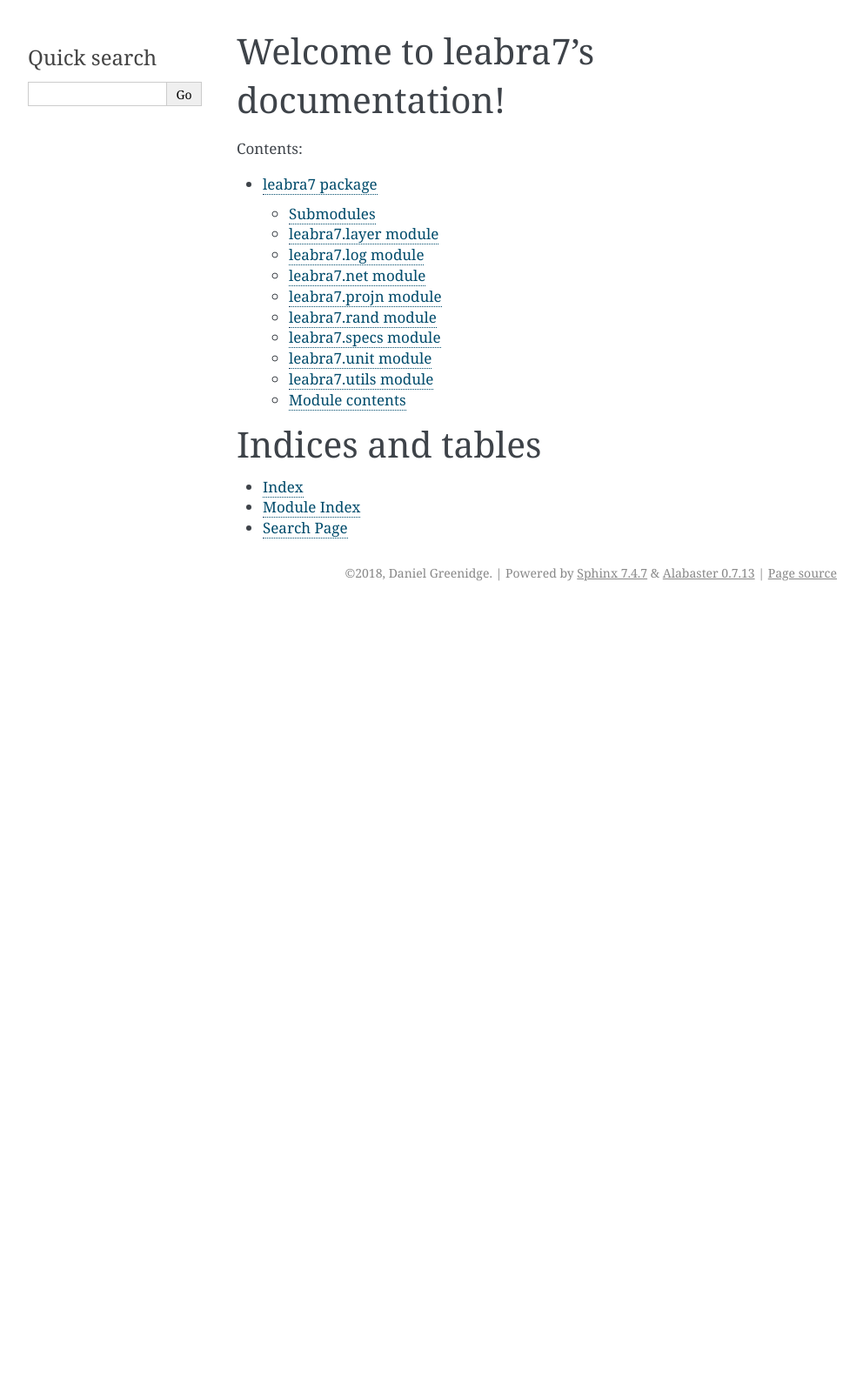
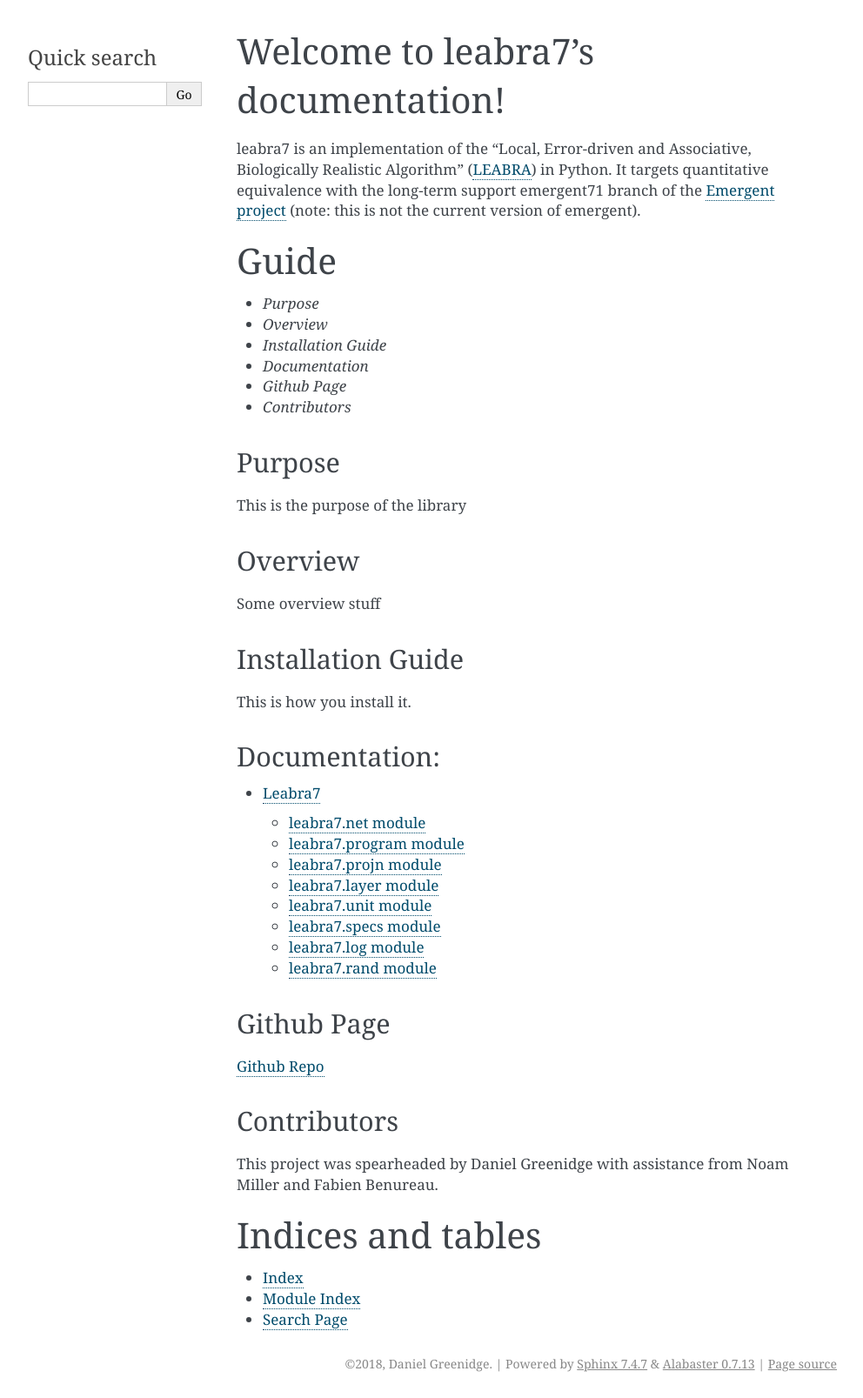
Before and after one commit to cdgreenidge/leabra7, a Sphinx documentation site: the page built from docs/index.rst, in a window 1280 px wide. Shown: the whole page at 87% size, without its empty margins (148-1140 px from the left). Built offline with Sphinx 7.4.7, drawn with Linux system fonts in a browser that asks for light colours; before the commit the page ends 900 px from its top, so only the background shows below that.

Commit message:
Setup welcome page

```diff
--- a/docs/index.rst
+++ b/docs/index.rst
@@ -6,12 +6,69 @@
 Welcome to leabra7's documentation!
 ===================================
 
+leabra7 is an implementation of the
+"Local, Error-driven and Associative, Biologically Realistic Algorithm"
+(`LEABRA <https://grey.colorado.edu/emergent/index.php/Leabra>`_)
+in Python. It targets quantitative equivalence with the long-term
+support emergent71 branch of the
+`Emergent project <https://grey.colorado.edu/emergent/index.php/Main_Page>`_
+(note: this is not the current version of emergent).
+
+Guide
+=====
+
+* `Purpose`
+* `Overview`
+* `Installation Guide`
+* `Documentation`
+* `Github Page`
+* `Contributors`
+
+.. _Purpose:
+
+Purpose
+-------
+
+This is the purpose of the library
+
+.. _Overview:
+
+Overview
+--------
+
+Some overview stuff
+
+.. _Installation_Guide:
+
+Installation Guide
+------------------
+
+This is how you install it.
+
+.. _Documentation:
+
+Documentation:
+--------------
+
 .. toctree::
    :maxdepth: 4
-   :caption: Contents:
 
    leabra7
 
+.. _Github_Page:
+
+Github Page
+-----------
+
+`Github Repo <https://github.com/cdgreenidge/leabra7>`_
+
+.. _Contributors:
+
+Contributors
+-------------
+
+This project was spearheaded by Daniel Greenidge with assistance from Noam Miller
+and Fabien Benureau.
 
 Indices and tables
 ==================
--- a/docs/leabra7.rst
+++ b/docs/leabra7.rst
@@ -1,13 +1,55 @@
-leabra7 package
+Leabra7
 ===============
 
-Submodules
-----------
+.. automodule:: leabra7
+    :members:
+    :undoc-members:
+    :show-inheritance:
+
+leabra7\.net module
+-------------------
+
+.. automodule:: leabra7.net
+    :members:
+    :undoc-members:
+    :show-inheritance:
+
+leabra7\.program module
+---------------------
+
+.. automodule:: leabra7.program
+    :members:
+    :undoc-members:
+    :show-inheritance:
+
+leabra7\.projn module
+---------------------
+
+.. automodule:: leabra7.projn
+    :members:
+    :undoc-members:
+    :show-inheritance:
 
 leabra7\.layer module
 ---------------------
 
 .. automodule:: leabra7.layer
+    :members:
+    :undoc-members:
+    :show-inheritance:
+
+leabra7\.unit module
+--------------------
+
+.. automodule:: leabra7.unit
+    :members:
+    :undoc-members:
+    :show-inheritance:
+
+leabra7\.specs module
+---------------------
+
+.. automodule:: leabra7.specs
     :members:
     :undoc-members:
     :show-inheritance:
@@ -20,21 +62,6 @@ leabra7\.log module
     :undoc-members:
     :show-inheritance:
 
-leabra7\.net module
--------------------
-
-.. automodule:: leabra7.net
-    :members:
-    :undoc-members:
-    :show-inheritance:
-
-leabra7\.projn module
----------------------
-
-.. automodule:: leabra7.projn
-    :members:
-    :undoc-members:
-    :show-inheritance:
 
 leabra7\.rand module
 --------------------
@@ -43,36 +70,3 @@ leabra7\.rand module
     :members:
     :undoc-members:
     :show-inheritance:
-
-leabra7\.specs module
----------------------
-
-.. automodule:: leabra7.specs
-    :members:
-    :undoc-members:
-    :show-inheritance:
-
-leabra7\.unit module
---------------------
-
-.. automodule:: leabra7.unit
-    :members:
-    :undoc-members:
-    :show-inheritance:
-
-leabra7\.utils module
----------------------
-
-.. automodule:: leabra7.utils
-    :members:
-    :undoc-members:
-    :show-inheritance:
-
-
-Module contents
----------------
-
-.. automodule:: leabra7
-    :members:
-    :undoc-members:
-    :show-inheritance:
```
